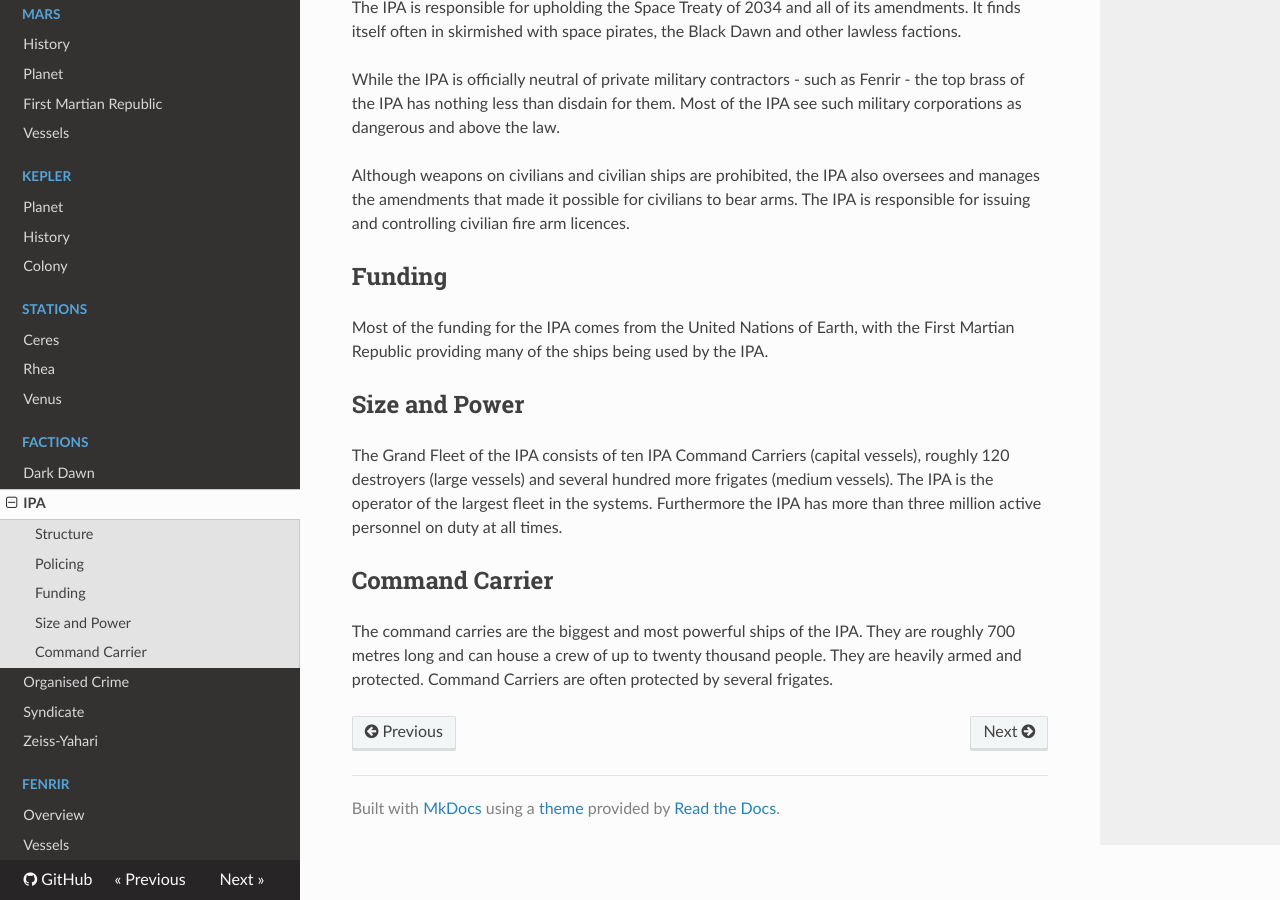
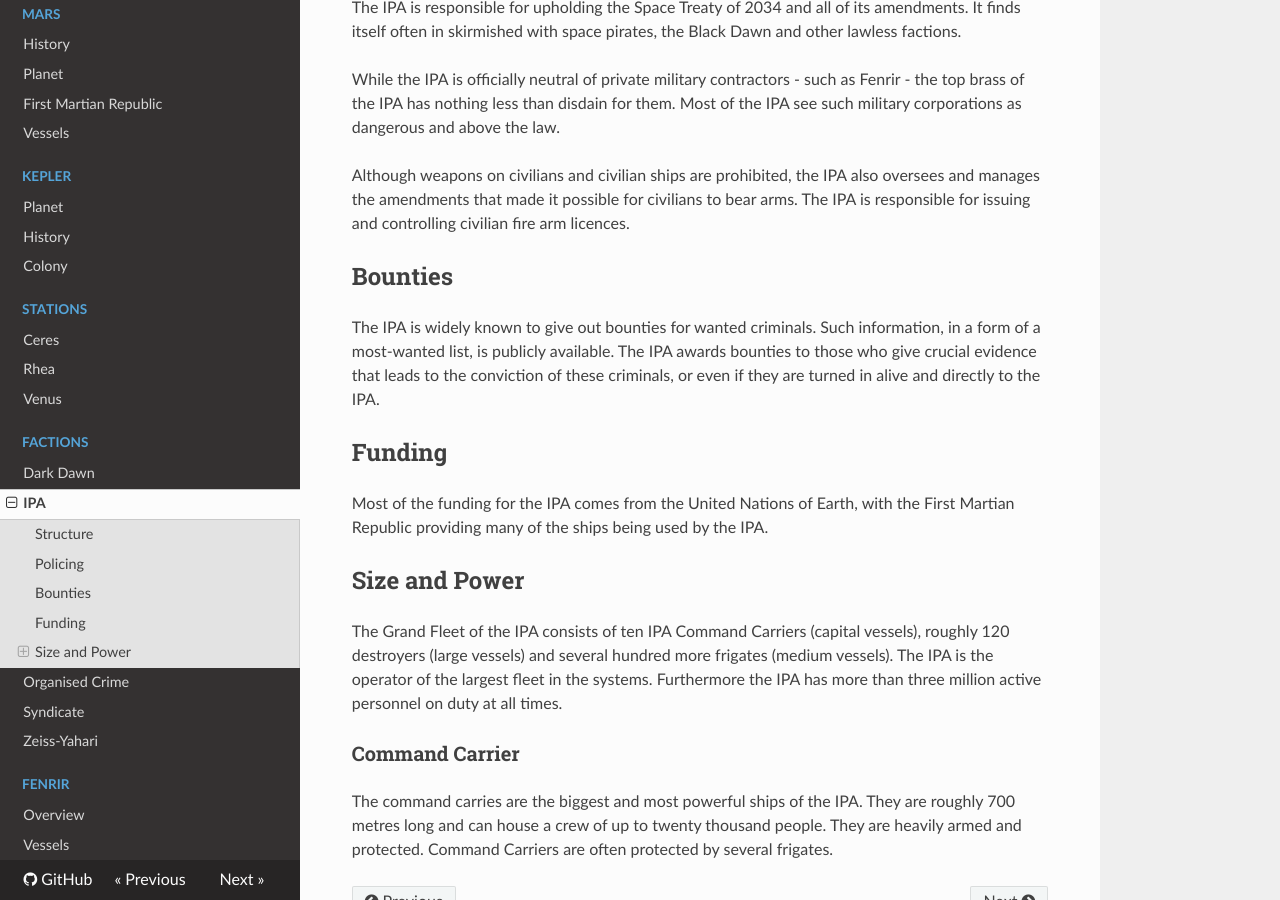
Before and after one commit to ehrpg/lastdescent, an MkDocs documentation site: the page built from docs/factions/ipa.md, in a window 1280 px wide and 900 px high, scrolled down 468 px. Built offline with MkDocs 1.6.1, drawn with Linux system fonts in a browser that asks for light colours; nearby versions of some CDN libraries; old or Windows-style settings are respelled for this version of MkDocs.

Commit message:
Added information on bounties

```diff
--- a/docs/factions/ipa.md
+++ b/docs/factions/ipa.md
@@ -26,6 +26,13 @@ oversees and manages the amendments that made it possible for civilians to
 bear arms. The IPA is responsible for issuing and controlling civilian fire arm
 licences.
 
+## Bounties
+
+The IPA is widely known to give out bounties for wanted criminals. Such
+information, in a form of a most-wanted list, is publicly available. The IPA
+awards bounties to those who give crucial evidence that leads to the conviction
+of these criminals, or even if they are turned in alive and directly to the IPA.
+
 ## Funding
 
 Most of the funding for the IPA comes from the United Nations of Earth, with the
@@ -39,7 +46,7 @@ frigates (medium vessels). The IPA is the operator of the largest fleet in the
 systems. Furthermore the IPA has more than three million active personnel on
 duty at all times.
 
-## Command Carrier
+### Command Carrier
 
 The command carries are the biggest and most powerful ships of the IPA. They
 are roughly 700 metres long and can house a crew of up to twenty thousand
```
